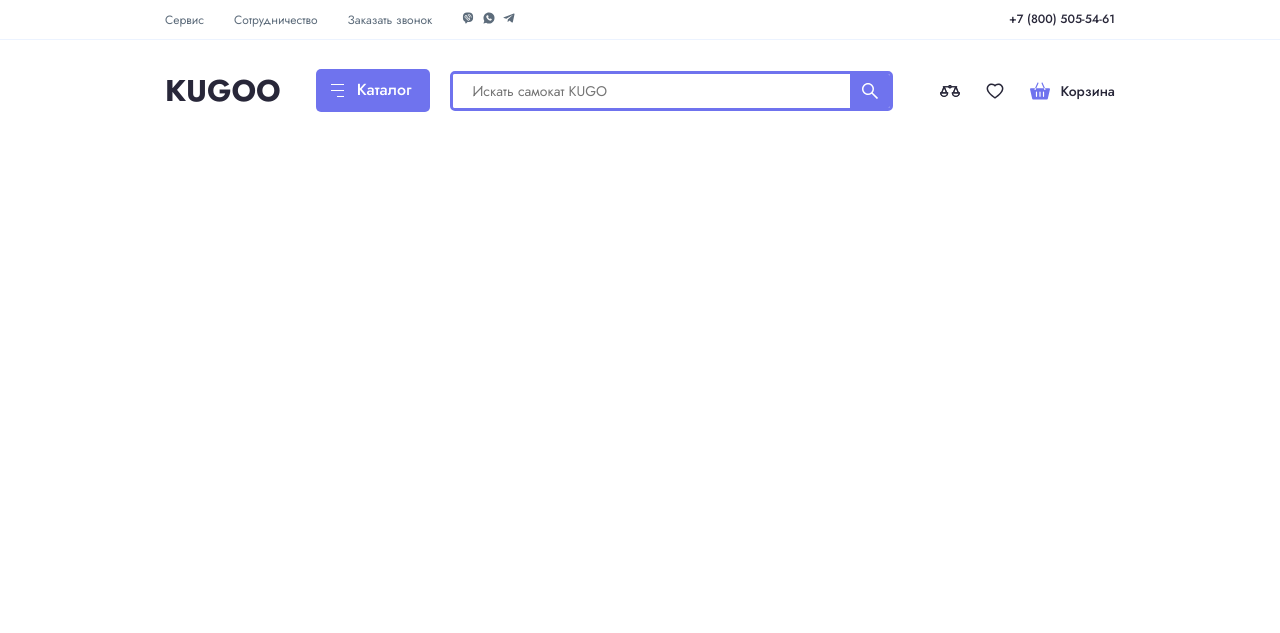
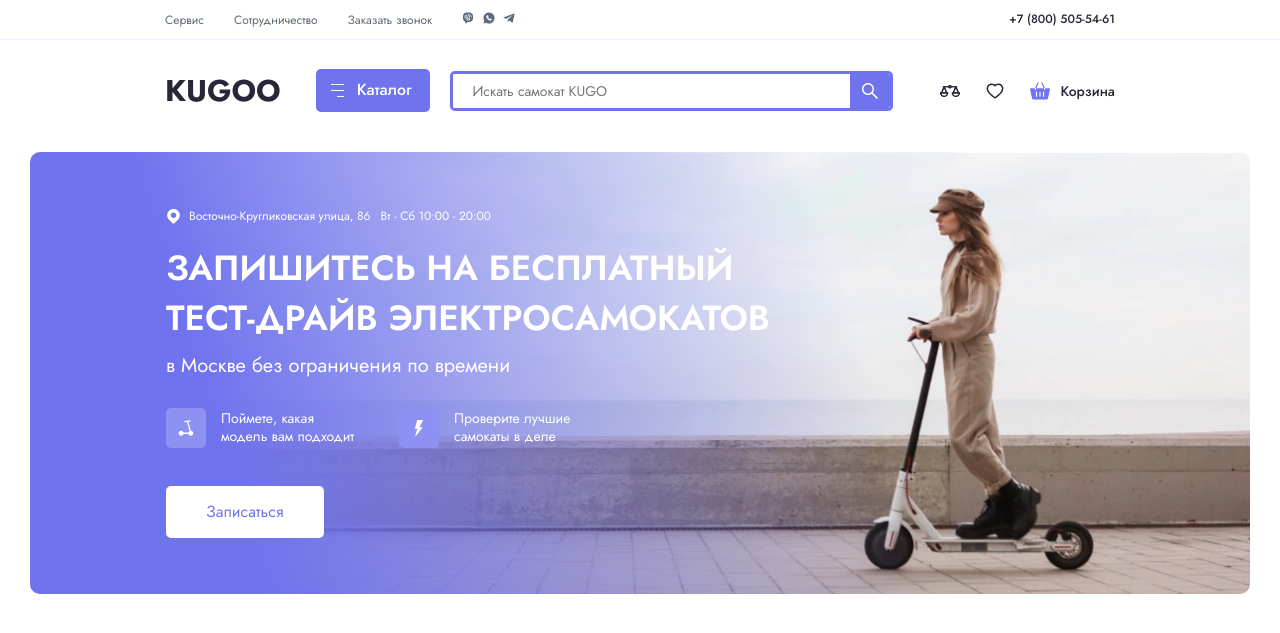
Before and after one commit to mortez7/Kugo, a PHP site: page / in a window 1280 px wide. Shown: the top 633 px of the page. Run offline with PHP 8.4, Linux system fonts and the light colour scheme.

Commit message:
add: banner

```diff
--- a/css/style.css
+++ b/css/style.css
@@ -158,10 +158,6 @@ body {
   gap: 1.5625rem;
 }
 
-.header-links-item {
-
-}
-
 .header-link {
   text-decoration: none;
   color: #282739;
@@ -172,3 +168,113 @@ body {
   align-items: center;
   gap: 0.625rem;
 }
+
+.banner {
+  margin-top: 2.5rem;
+  padding: 0 1.875rem;
+}
+
+.no-webp .banner-image {
+  background-image: url("../img/woman-riding-scooter.jpg");
+}
+
+.banner-image {
+  background-image: url("../img/woman-riding-scooter.webp");
+  background-size: cover;
+  background-repeat: no-repeat;
+  background-position: center right;
+  border-radius: 10px;
+  overflow: hidden;
+}
+.banner-content {
+  background: linear-gradient(73.21deg, #6F73EE 17.37%, rgba(111, 115, 238, 0) 67.02%);
+  padding: 3.5rem 8.5rem;
+  color: #FFF;
+}
+
+.banner-schedule {
+  display: flex;
+  align-items: center;
+}
+
+.banner-address {
+  font-weight: 400;
+  font-size: 0.75rem;
+  line-height: 141%;
+  margin-left: 0.5rem;
+  margin-right: 0.625rem;
+}
+
+.banner-time {
+  font-weight: 400;
+  font-size: 0.75rem;
+  line-height: 141%;
+}
+
+.banner-title {
+  font-weight: 600;
+  font-size: 2.1875rem;
+  line-height: 142%;
+  text-transform: uppercase;
+  max-width: 38.25rem;
+  margin-top: 1.1875rem;
+  margin-bottom: 0.4375rem;
+}
+
+.banner-text {
+  font-weight: 400;
+  font-size: 1.25rem;
+  line-height: 145%;
+  margin-top: 0;
+  margin-bottom: 1.75rem;
+}
+
+.banner-features {
+  list-style-type: none;
+  display: flex;
+  align-items: center;
+  gap: 2.1875rem;
+  padding: 0;
+  margin-bottom: 2.375rem;
+}
+
+.banner-features-item {
+  display: flex;
+  align-items: center;
+  gap: 0.9375rem;
+}
+
+.banner-features-item-icon {
+  background: rgb(141, 145, 241);
+  padding: 0.75rem;
+  border-radius: 5px;
+  display: flex;
+  align-items: center;
+  justify-content: center;
+}
+
+.banner-features-item-text {
+  font-weight: 400;
+  font-size: 0.875rem;
+  line-height: 128%;
+  max-width: 143px;
+  margin: 0;
+}
+
+.button-light {
+  border-radius: 5px;
+  background-color: #FFF;
+  color: #6F73EE;
+  padding-top: 0.9375rem;
+  padding-bottom: 0.9375rem;
+  font-size: 1rem;
+  font-weight: 400;
+  line-height: 143%;
+  border: none;
+  cursor: pointer;
+}
+
+.banner-button {
+  padding-left: 2.5rem;
+  padding-right: 2.5rem;
+}
--- a/index.html
+++ b/index.html
@@ -4,6 +4,10 @@
   <meta charset="UTF-8">
   <meta name="viewport" content="width=device-width, initial-scale=1.0">
   <link rel="stylesheet" href="./css/style.css">
+  <script>/*! modernizr 3.6.0 (Custom Build) | MIT *
+    *https://modernizr.com/download/?-setclasses !*/
+      !function(n,e,s){function o(n,e){return typeof n===e}function a(){var n,e,s,a,i,l,r;for(var c in f)if(f.hasOwnProperty(c)){if(n=[],e=f[c],e.name&&(n.push(e.name.toLowerCase()),e.options&&e.options.aliases&&e.options.aliases.length))for(s=0;s<e.options.aliases.length;s++)n.push(e.options.aliases[s].toLowerCase());for(a=o(e.fn,"function")?e.fn():e.fn,i=0;i<n.length;i++)l=n[i],r=l.split("."),1===r.length?Modernizr[r[0]]=a:(!Modernizr[r[0]]||Modernizr[r[0]]instanceof Boolean||(Modernizr[r[0]]=new Boolean(Modernizr[r[0]])),Modernizr[r[0]][r[1]]=a),t.push((a?"":"no-")+r.join("-"))}}function i(n){var e=r.className,s=Modernizr._config.classPrefix||"";if(c&&(e=e.baseVal),Modernizr._config.enableJSClass){var o=new RegExp("(^|\\s)"+s+"no-js(\\s|$)");e=e.replace(o,"$1"+s+"js$2")}Modernizr._config.enableClasses&&(e+=" "+s+n.join(" "+s),c?r.className.baseVal=e:r.className=e)}var t=[],f=[],l={_version:"3.6.0",_config:{classPrefix:"",enableClasses:!0,enableJSClass:!0,usePrefixes:!0},_q:[],on:function(n,e){var s=this;setTimeout(function(){e(s[n])},0)},addTest:function(n,e,s){f.push({name:n,fn:e,options:s})},addAsyncTest:function(n){f.push({name:null,fn:n})}},Modernizr=function(){};Modernizr.prototype=l,Modernizr=new Modernizr;var r=e.documentElement,c="svg"===r.nodeName.toLowerCase();a(),i(t),delete l.addTest,delete l.addAsyncTest;for(var u=0;u<Modernizr._q.length;u++)Modernizr._q[u]();n.Modernizr=Modernizr}(window,document);
+  </script>
   <title>Kugo</title>
 </head>
 <body>
@@ -93,6 +97,44 @@
         </li>
       </ul>
     </header>
+
+    <section class="banner">
+      <div class="banner-image">
+        <div class="banner-content">
+          <div class="banner-schedule">
+            <svg width="15" height="15">
+              <use href="./img/sprite.svg#pin"></use>
+            </svg>
+            <span class="banner-address">Восточно-Кругликовская улица, 86</span>
+            <span class="banner-time">Вт - Сб 10:00 - 20:00</span>
+          </div>
+
+          <h1 class="banner-title">Запишитесь на бесплатный тест-драйв электросамокатов</h1>
+          <p class="banner-text">в Москве без ограничения по времени</p>
+
+          <ul class="banner-features">
+            <li class="banner-features-item">
+              <div class="banner-features-item-icon">
+                <svg width="16" height="16">
+                  <use href="./img/sprite.svg#scooter"></use>
+                </svg>
+              </div>
+              <p class="banner-features-item-text">Поймете, какая модель вам подходит</p>
+            </li>
+            <li class="banner-features-item">
+              <div class="banner-features-item-icon">
+                <svg width="16" height="16">
+                  <use href="./img/sprite.svg#energy"></use>
+                </svg>
+              </div>
+              <p class="banner-features-item-text">Проверите лучшие самокаты в деле</p>
+            </li>
+          </ul>
+
+          <button class="button-light banner-button">Записаться</button>
+        </div>
+      </div>
+    </section>
   </div>
 
 
```
Also changed, not shown: img/sprite.svg, img/woman-riding-scooter.jpg (added), img/woman-riding-scooter.webp (added), 1 other file.
